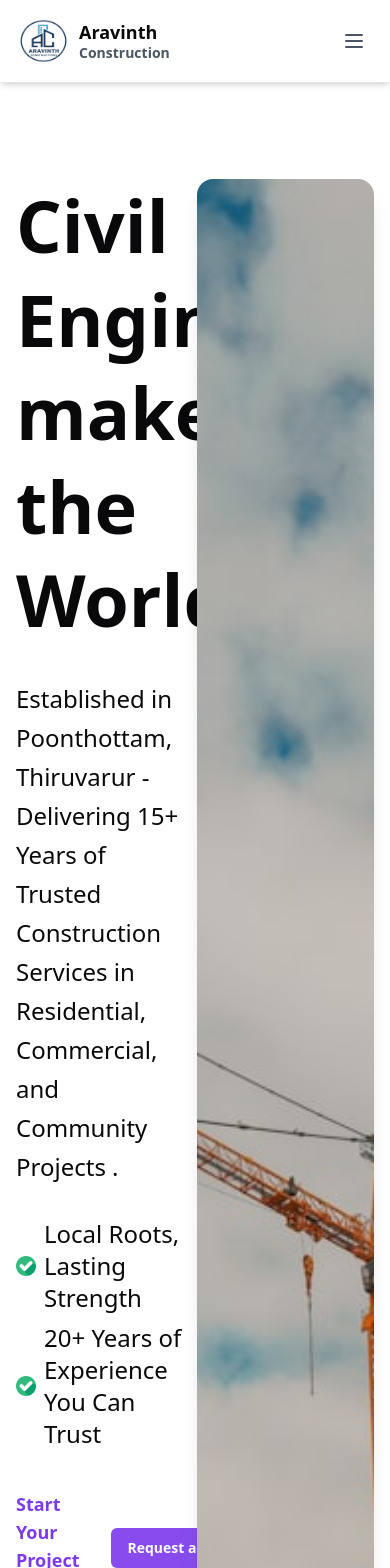
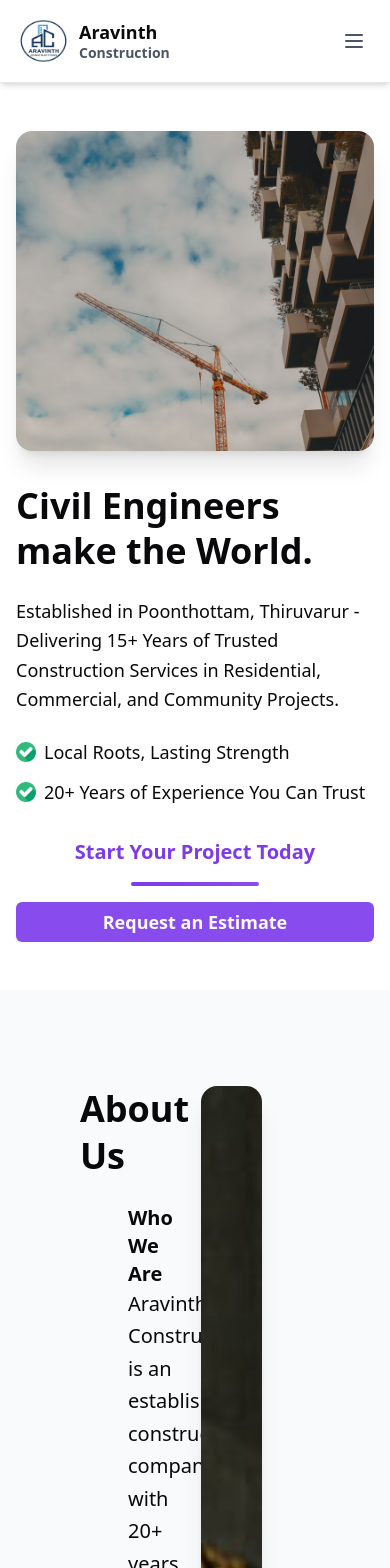
Before and after one commit to AkshaySingh2005/Aravinth-Constructions, a React (Vite) app: page / in a window 390 px wide. Shown: the top 1568 px of the page. Built offline with nearby package versions, Linux system fonts and the light colour scheme.

Commit message:
responsive hero done

```diff
--- a/src/home/hero.tsx
+++ b/src/home/hero.tsx
@@ -6,17 +6,18 @@ import { openWhatsApp } from "@/whatapp/getQuote";
 
 const Hero = () => {
   return (
-    <div className="grid grid-cols-2 gap-1 py-24 items-start">
-      <div>
-        <div className="text-7xl font-bold font-sans leading-[1.3]">
+    <div className="grid grid-cols-1 md:grid-cols-2 gap-8 md:gap-1 py-12 md:py-24 items-center md:items-start">
+      {/* Content Section */}
+      <div className="order-2 md:order-1">
+        <div className="text-4xl md:text-7xl font-bold font-sans leading-tight md:leading-[1.3]">
           Civil Engineers make the World.
         </div>
-        <div className="py-8 text-2xl leading-relaxed">
+        <div className="py-6 md:py-8 text-lg md:text-2xl leading-relaxed">
           Established in Poonthottam, Thiruvarur - Delivering 15+ Years of
           Trusted Construction Services in Residential, Commercial, and
-          Community Projects .
+          Community Projects.
         </div>
-        <div className="space-y-2 text-2xl">
+        <div className="space-y-3 md:space-y-2 text-lg md:text-2xl">
           <div className="flex items-center gap-2">
             <img src={icons.tick} alt="✓" className="w-5 h-5" />
             <span>Local Roots, Lasting Strength</span>
@@ -26,7 +27,25 @@ const Hero = () => {
             <span>20+ Years of Experience You Can Trust</span>
           </div>
         </div>
-        <div className="pt-10 flex flex-row items-center gap-4">
+
+        {/* Mobile CTA */}
+        <div className="pt-8 md:hidden">
+          <div className="text-center space-y-4">
+            <p className="text-[#7C3AED] font-bold text-xl">
+              Start Your Project Today
+            </p>
+            <div className="w-32 h-1 bg-gradient-to-r from-[#7C3AED] to-[#884cee] mx-auto rounded-full"></div>
+            <Button
+              className="bg-[#884cee] hover:bg-[#7C3AED] font-bold text-lg px-8 py-3 flex items-center justify-center gap-2 w-full"
+              onClick={() => openWhatsApp()}
+            >
+              Request an Estimate
+            </Button>
+          </div>
+        </div>
+
+        {/* Desktop CTA (unchanged) */}
+        <div className="pt-10 flex-row items-center gap-4 hidden md:flex">
           <div>
             <p className="bg-white hover:bg-white text-[#7C3AED] font-bold text-lg">
               Start Your Project Today
@@ -36,18 +55,22 @@ const Hero = () => {
 
           <ArrowRight size={32} />
           <Button
-            className="bg-[#884cee]  hover:bg-[#7C3AED] font-bold"
+            className="bg-[#884cee] hover:bg-[#7C3AED] font-bold"
             onClick={() => openWhatsApp()}
           >
             Request an Estimate
           </Button>
         </div>
       </div>
-      <img
-        src={heroImages.hero_image_1}
-        alt="Hero Image"
-        className="rounded-2xl object-cover w-full h-full shadow-xl hover:shadow-2xl transition-all duration-300 transform hover:scale-105"
-      />
+
+      {/* Image Section */}
+      <div className="order-1 md:order-2 h-80 md:h-full">
+  <img
+    src={heroImages.hero_image_1}
+    alt="Hero Image"
+    className="rounded-2xl object-cover w-full h-full shadow-xl hover:shadow-2xl transition-all duration-300 transform hover:scale-105"
+  />
+</div>
     </div>
   );
 };
```
